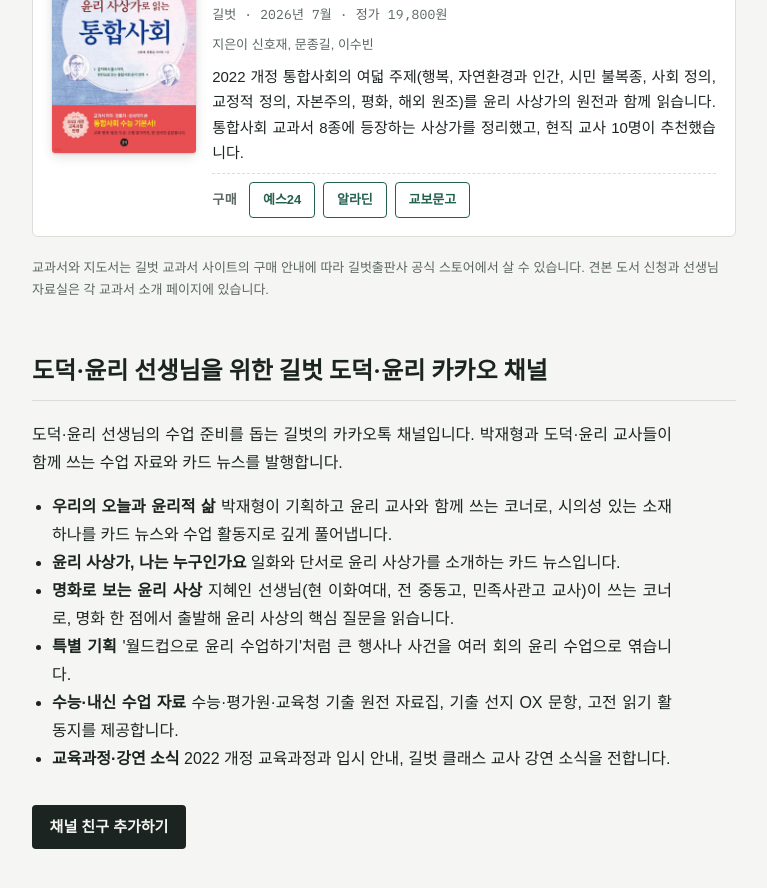
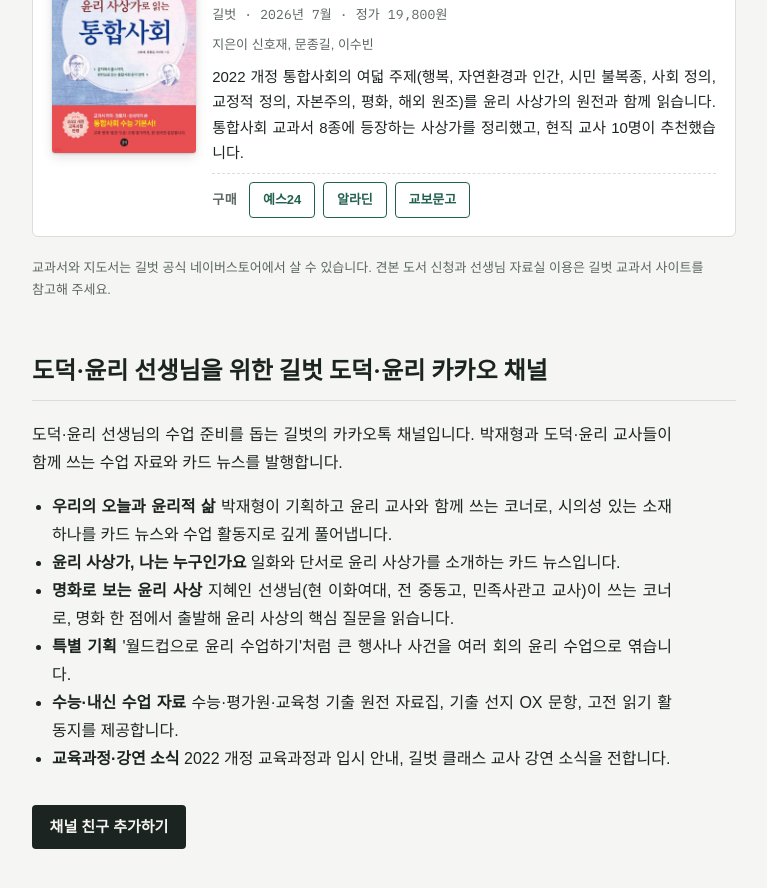
Before and after one commit to ethics-news/ethics-news.github.io, a Jekyll site: the page built from about/index.html, in a window 1280 px wide and 900 px high, scrolled down 1572 px. Shown: the top 888 px of the window, without its empty margins (256-1023 px from the left). Built offline with Jekyll 4.4.1, drawn with Linux system fonts in a browser that asks for light colours; some web fonts are replaced.

Commit message:
소개 페이지 교과서 구매 안내 문구 수정
Co-Authored-By: Claude Fable 5.1 <noreply@anthropic.com>
Claude-Session: https://claude.ai/code/session_01T6ePPceWU8bVGSDdg45vi9

```diff
--- a/about/index.html
+++ b/about/index.html
@@ -42,7 +42,7 @@ title: 소개
     </article>
     {% endfor %}
   </div>
-  <p class="note">교과서와 지도서는 길벗 교과서 사이트의 구매 안내에 따라 길벗출판사 공식 스토어에서 살 수 있습니다. 견본 도서 신청과 선생님 자료실은 각 교과서 소개 페이지에 있습니다.</p>
+  <p class="note">교과서와 지도서는 길벗 공식 네이버스토어에서 살 수 있습니다. 견본 도서 신청과 선생님 자료실 이용은 길벗 교과서 사이트를 참고해 주세요.</p>
 </section>
 
 <section class="section">
```
